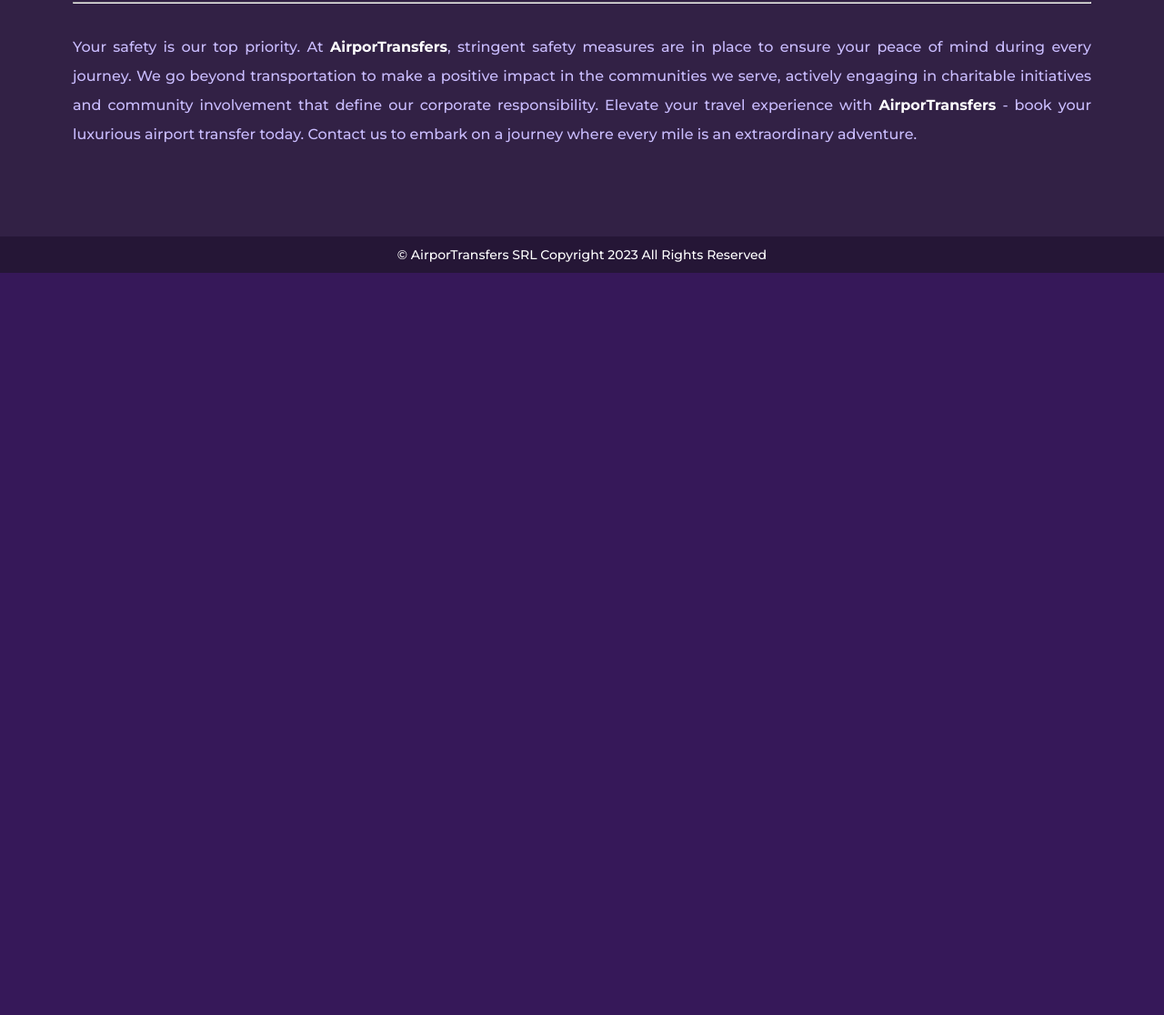
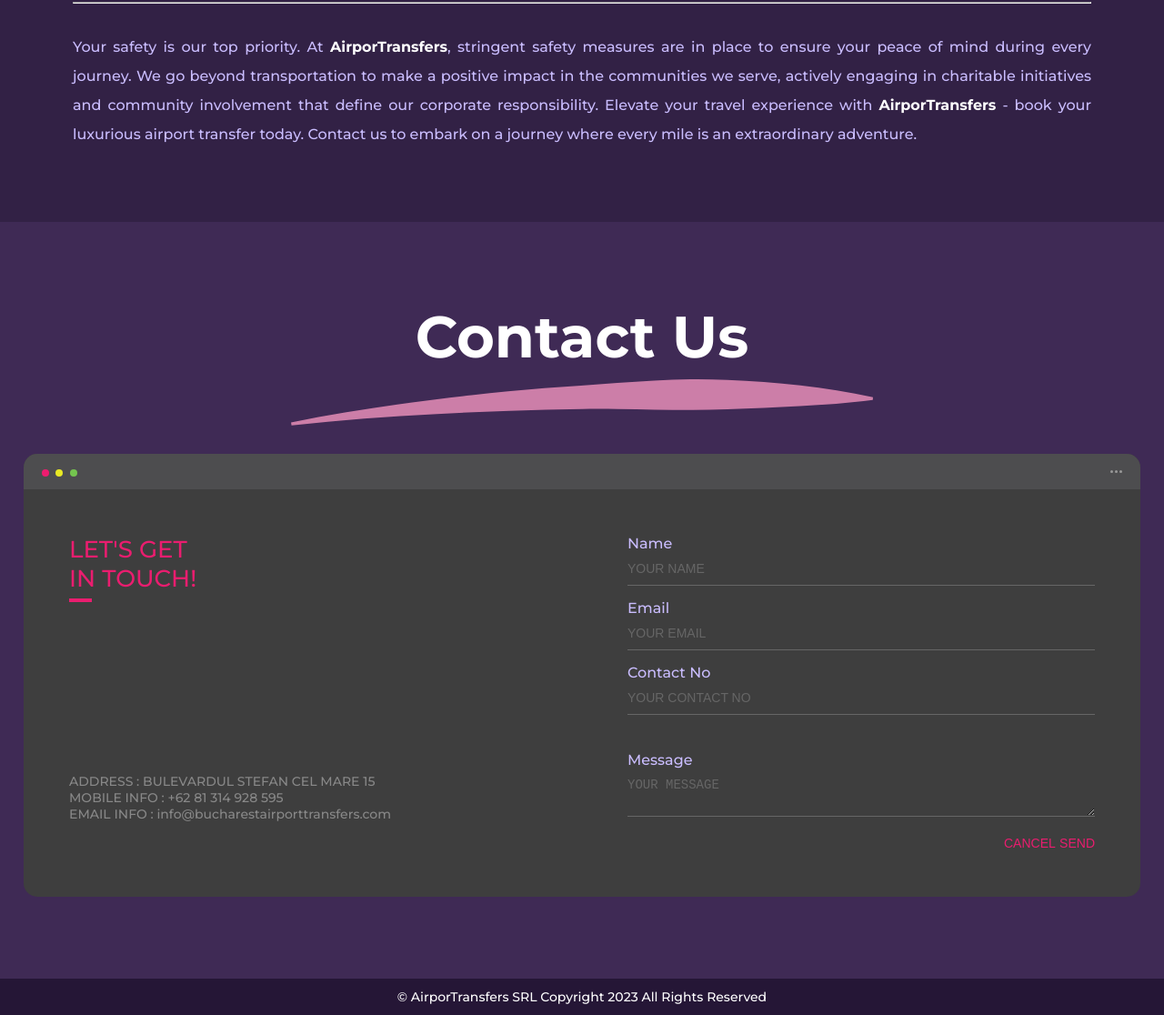
Before and after one commit to CreatorStefann/AirportTransfer, a plain HTML site: page index.html in a window 1280 px wide. Shown: the part 3112-4228 px from the top of the page at 91% size. Before the commit the page ends 3412 px from the top, so only its background shows below. Drawn offline with nearby package versions, Linux system fonts and the light colour scheme.

Commit message:
Added Contact form

```diff
--- a/assets/css/styles.css
+++ b/assets/css/styles.css
@@ -584,6 +584,7 @@ nav a.active {
   padding: 5rem 0;
   min-height: 100vh;
   background-color: hsl(269, 36%, 20%);
+  margin-bottom: -1rem;
 }
 
 .about-container img{
@@ -614,42 +615,6 @@ nav a.active {
   text-align: center;
 }
 
-.about-form {
-  flex: 1;
-  margin-left: 20px;
-  margin-right: 20px;
-}
-
-.about-form h2{
-  text-align: center;
-  font-size: 2.2rem;
-  margin-top: 1rem;
-  margin-bottom: 0.5rem;
-  line-height: 1.2;
-  color: hsl(0, 0%, 100%);
-}
-
-label {
-  display: block;
-  margin-bottom: 10px;
-}
-
-input, textarea {
-  width: 100%;
-  padding: 8px;
-  margin-bottom: 15px;
-  box-sizing: border-box;
-}
-
-button {
-  background-color: #4CAF50;
-  color: white;
-  padding: 10px 15px;
-  border: none;
-  border-radius: 4px;
-  cursor: pointer;
-}
-
 .title{
   font-size: var(--normal-font-size);
   color: white;
@@ -663,22 +628,6 @@ button {
     line-height: 1.7rem;
   }
 
-}
-
-form button {
-  height: 55px;
-  width: 100%;
-  color: #fff;
-  font-size: 1rem;
-  font-weight: 400;
-  margin-top: 30px;
-  border: none;
-  cursor: pointer;
-  transition: all 0.2s ease;
-  background: rgb(174, 161, 236);
-}
-form button:hover {
-  background: rgb(88, 56, 250);
 }
 
 .contact-separat p{
@@ -701,13 +650,6 @@ footer{
   color: white;
   height: 2.5rem;
   font-size: var(--small-font-size);
-}
-
-.flex-form{
-  display: flex;
-  align-items: center;
-  justify-content: space-between;
-  gap: 6rem;
 }
 
 hr{
@@ -771,3 +713,229 @@ hr{
     display: block;
   }
 }
+
+#contact{
+  background-color: hsl(269, 34%, 25%);
+  padding: 5rem 1rem;
+  min-height: 100vh;
+}
+
+.contact-container {
+  flex: 0 1 700px;
+  margin: auto;
+  padding: 10px;
+  max-width: 1300px;
+}
+
+.screen {
+  position: relative;
+  background: #3e3e3e;
+  border-radius: 15px;
+}
+
+.screen:after {
+  content: '';
+  display: block;
+  position: absolute;
+  top: 0;
+  left: 20px;
+  right: 20px;
+  bottom: 0;
+  border-radius: 15px;
+  box-shadow: 0 20px 40px rgba(0, 0, 0, .4);
+  z-index: -1;
+}
+
+.screen-header {
+  display: flex;
+  align-items: center;
+  padding: 10px 20px;
+  background: #4d4d4f;
+  border-top-left-radius: 15px;
+  border-top-right-radius: 15px;
+}
+
+.screen-header-left {
+  margin-right: auto;
+}
+
+.screen-header-button {
+  display: inline-block;
+  width: 8px;
+  height: 8px;
+  margin-right: 3px;
+  border-radius: 8px;
+  background: white;
+}
+
+.screen-header-button.close {
+  background: #ed1c6f;
+}
+
+.screen-header-button.maximize {
+  background: #e8e925;
+}
+
+.screen-header-button.minimize {
+  background: #74c54f;
+}
+
+.screen-header-right {
+  display: flex;
+}
+
+.screen-header-ellipsis {
+  width: 3px;
+  height: 3px;
+  margin-left: 2px;
+  border-radius: 8px;
+  background: #999;
+}
+
+.screen-body {
+  display: flex;
+}
+
+.screen-body-item {
+  flex: 1;
+  padding: 50px;
+}
+
+.screen-body-item.left {
+  display: flex;
+  flex-direction: column;
+}
+
+.app-title {
+  display: flex;
+  flex-direction: column;
+  position: relative;
+  color: #ea1d6f;
+  font-size: 26px;
+}
+
+.app-title:after {
+  content: '';
+  display: block;
+  position: absolute;
+  left: 0;
+  bottom: -10px;
+  width: 25px;
+  height: 4px;
+  background: #ea1d6f;
+}
+
+.app-contact {
+
+  font-size: var(--small-font-size);
+  color: #888;
+}
+
+.app-contact:nth-of-type(3) {
+  margin-bottom: 2rem;
+}
+
+.screen-body-item.left{
+  display: flex;
+  flex-direction: column;
+  justify-content: space-between;
+}
+
+.app-form-group {
+  margin-bottom: 15px;
+}
+
+.app-form-group.message {
+  margin-top: 40px;
+}
+
+.app-form-group.buttons {
+  margin-bottom: 0;
+  text-align: right;
+}
+
+.app-form-control {
+  width: 100%;
+  padding: 10px 0;
+  background: none;
+  border: none;
+  border-bottom: 1px solid #666;
+  color: #ddd;
+  font-size: 14px;
+  text-transform: uppercase;
+  outline: none;
+  transition: border-color .2s;
+}
+
+.app-form-control::placeholder {
+  color: #666;
+}
+
+.app-form-control:focus {
+  border-bottom-color: #ddd;
+}
+
+.app-form-button {
+  background: none;
+  border: none;
+  color: #ea1d6f;
+  font-size: 14px;
+  cursor: pointer;
+  outline: none;
+}
+
+.app-form-button:hover {
+  color: #b9134f;
+}
+
+@media screen and (max-width: 520px) {
+  .screen-body {
+    flex-direction: column;
+  }
+
+  .screen-body-item.left {
+    margin-bottom: 30px;
+  }
+
+  .app-title {
+    flex-direction: row;
+  }
+
+  .app-title span {
+    margin-right: 12px;
+  }
+
+  .app-title:after {
+    display: none;
+  }
+
+  .app-contact:nth-of-type(1) {
+    margin-top: 2rem;
+  }
+}
+
+@media screen and (max-width: 600px) {
+  .screen-body {
+    padding: 40px;
+  }
+
+  .screen-body-item {
+    padding: 0;
+  }
+}
+
+#contact h2{
+  font-size: var(--biggest-font-size);
+  margin-top: 0.5rem;
+  margin-bottom: 0.5rem;
+  line-height: 1.2;
+  color: hsl(0, 0%, 100%);
+  text-align: center;
+}
+
+#contact img{
+  width: 40rem;
+  margin-right: auto;
+  margin-left: auto;
+  filter: invert(20%);
+}
--- a/index.html
+++ b/index.html
@@ -236,41 +236,67 @@
                     Contact us to embark on a journey where every mile is an extraordinary adventure.
                 </p>
             </div>
+        </section>
 
+        <section id="contact">
+            <h2>Contact Us</h2>
+            <img src="assets/img/line.svg" alt="line header">
+            <br>
+            <div class="contact-container">
+              <form class="screen">
+                <div class="screen-header">
+                  <div class="screen-header-left">
+                    <div class="screen-header-button close"></div>
+                    <div class="screen-header-button maximize"></div>
+                    <div class="screen-header-button minimize"></div>
+                  </div>
+                  <div class="screen-header-right">
+                    <div class="screen-header-ellipsis"></div>
+                    <div class="screen-header-ellipsis"></div>
+                    <div class="screen-header-ellipsis"></div>
+                  </div>
+                </div>
+                <div class="screen-body">
+                  <div class="screen-body-item left">
+                    <div class="app-title">
+                      <span>LET'S GET</span>
+                      <span>IN TOUCH!</span>
+                    </div>
+                    <div class="contacte">
+                    <div class="app-contact">ADDRESS : BULEVARDUL STEFAN CEL MARE 15</div>
+                    <div class="app-contact">MOBILE INFO : +62 81 314 928 595</div>
+                    <div class="app-contact">EMAIL INFO : info@bucharestairporttransfers.com</div>
+                </div>
+                </div>
+                  <div class="screen-body-item">
+                    <div class="app-form">
+                      <div class="app-form-group">
+                        <label for="name">Name</label>
+                        <input type="text" id="name" class="app-form-control" placeholder="Your Name">
+                      </div>
+                      <div class="app-form-group">
+                        <label for="email">Email</label>
+                        <input type="email" id="email" class="app-form-control" placeholder="Your Email">
+                      </div>
+                      <div class="app-form-group">
+                        <label for="contactNo">Contact No</label>
+                        <input type="tel" id="contactNo" class="app-form-control" placeholder="Your Contact No">
+                      </div>
+                      <div class="app-form-group message">
+                        <label for="message">Message</label>
+                        <textarea id="message" class="app-form-control" placeholder="Your Message"></textarea>
+                      </div>
+                      <div class="app-form-group buttons">
+                        <button type="reset" class="app-form-button">CANCEL</button>
+                        <button type="submit" class="app-form-button">SEND</button>
+                      </div>
+                    </div>
+                  </div>
+                </div>
+              </form>
+            </div>
+          </section>
 
-          <!--  <div class="contact--form">
-                <div class="about-form">
-
-                    <br>
-
-                        <form>
-                            <label for="name">Name:</label>
-                            <input type="text" id="name" name="name" required>
-
-                            <label for="email">Email:</label>
-                            <input type="email" id="email" name="email" required>
-
-                            <label for="message">Message:</label>
-                            <textarea id="message" name="message" rows="4" required></textarea>
-
-                            <button type="submit">Contact US!</button>
-                        </form>
-                        <br>
-                         <div class="contact-separat">
-                            <h2>Get in touch on the phone!</h2>
-                            <p>Persoana 1 - +40 750 862 354</p>
-                            <p>Persoana 2 - +40 725 463 184</p>
-                            <iframe
-                                src="https://www.google.com/maps/embed?pb=!1m18!1m12!1m3!1d2842.4742901338245!2d26.092351576898047!3d44.56686347107351!2m3!1f0!2f0!3f0!3m2!1i1024!2i768!4f13.1!3m3!1m2!1s0x40b21c81b6588f77%3A0x114e5dad9d6d877e!2sAeroportul%20Interna%C8%9Bional%20Henri%20Coand%C4%83!5e0!3m2!1sro!2sro!4v1702136586403!5m2!1sro!2sro"
-                                width="300" height="300" style="border:2px dotted;" allowfullscreen="" loading="lazy"
-                                referrerpolicy="no-referrer-when-downgrade"></iframe>
-                        </div>
-
-                </div>
-            </div>
-
-        -->
-        </section>
         <section id="footer">
             <footer>&copy; AirporTransfers SRL Copyright 2023 All Rights Reserved</footer>
         </section>
```
